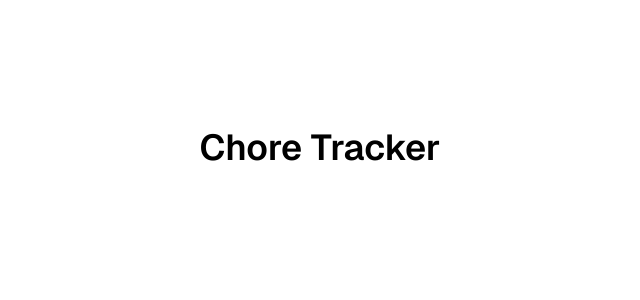
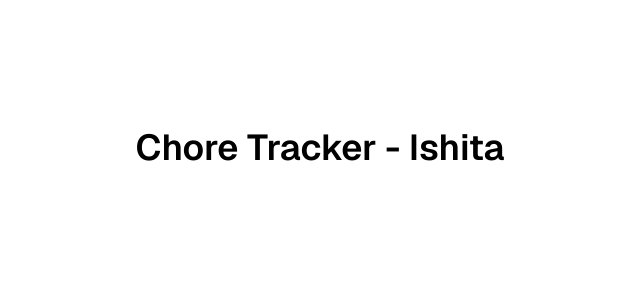
Before and after one commit to ishita03133/chore-tracker, a Next.js app: page / in a window 1280 px wide. Shown: the top 300 px of the page, without its empty margins (320-960 px from the left). Built offline with nearby package versions, Linux system fonts and the light colour scheme.

Commit message:
added ishita to title

```diff
--- a/src/app/page.tsx
+++ b/src/app/page.tsx
@@ -3,7 +3,7 @@ export default function Home() {
     <div className="flex min-h-screen items-center justify-center bg-zinc-50 font-sans dark:bg-black">
       <main className="flex min-h-screen w-full max-w-3xl flex-col items-center justify-start py-32 px-16 bg-white dark:bg-black">
         <h1 className="text-4xl font-semibold text-black dark:text-zinc-50">
-          Chore Tracker
+          Chore Tracker - Ishita
         </h1>
       </main>
     </div>
```
